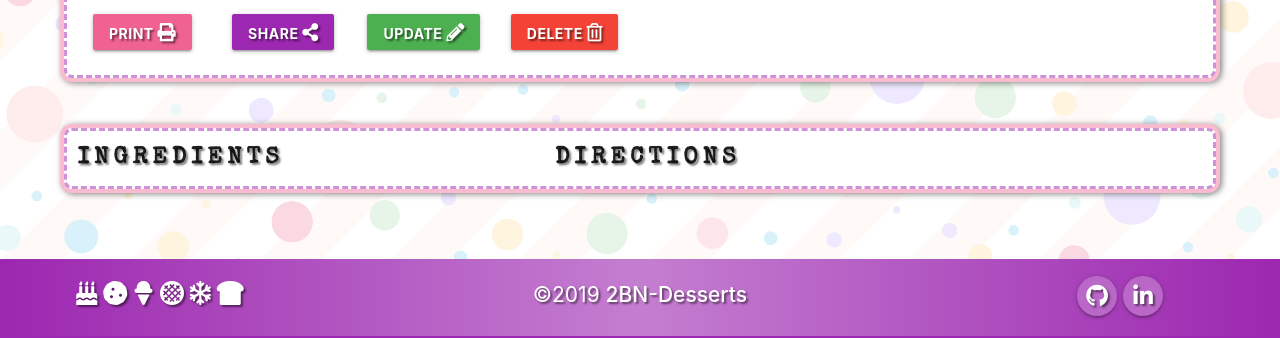
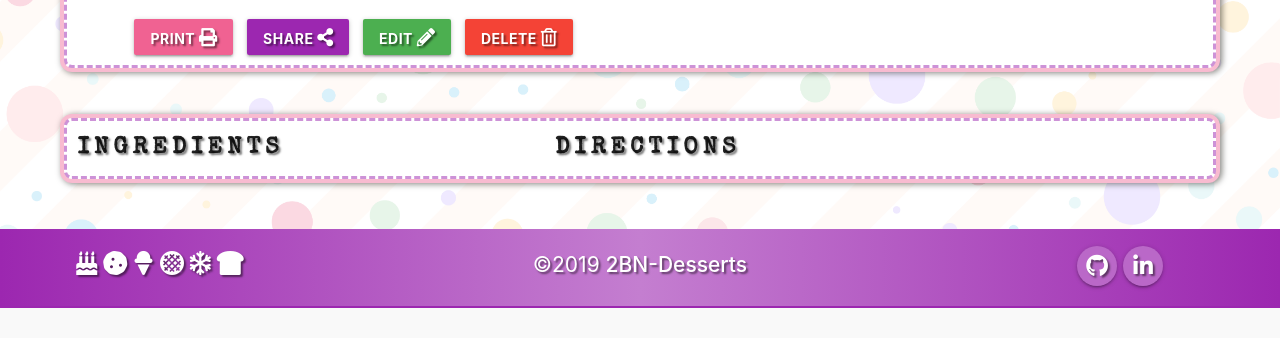
Before and after one commit to TravelTimN/ci-milestone04-dcd, a Flask app: template app/templates/view_dessert.html in a window 1280 px wide. Shown: the part 542-880 px from the top of the page. After the commit the page ends 850 px from the top, so only its background shows below. Run offline with Flask 2, Linux system fonts and the light colour scheme; the template is opened without the code that fills it, so the values that code supplies are empty; some libraries are stand-ins or nearby versions; some web fonts are replaced.

Commit message:
Fix overflow-x issues on two mobile pages
I found overflow-x on mobile versions of
the profile.html and view_dessert.html pages.
Made a couple minor design edits as well.

```diff
--- a/app/static/css/style.css
+++ b/app/static/css/style.css
@@ -157,7 +157,6 @@ ul.sidenav li>a.btn {
 /*----- Main -----*/
 main {
     margin-top: 80px;
-    margin-bottom: 20px;
     flex: 1 0 auto;
 }
 
@@ -349,6 +348,10 @@ footer {
     padding: 0 0.75rem;
 }
 
+.user-buttons a {
+    margin: 5px;
+}
+
 .new-recipe {
     padding: 15px;
 }
@@ -509,6 +512,10 @@ ul.collapsible {
         width: 75vw;
     }
 
+    .material-tooltip {
+        font-size: 1.25rem;
+    }
+
     nav .brand-logo {
         font-size: 2em;
         margin-left: 0.75em;
--- a/app/templates/view_dessert.html
+++ b/app/templates/view_dessert.html
@@ -21,21 +21,18 @@
             <img src="{{ url_for('static', filename='img/desserts/'+recipe.dessert_type|replace(' + ', '-')|replace(' ', '-')|lower+'.png') }}" class="responsive-img" alt="Dessert">
             {% endif %}
 
-            <div class="card-content row user-buttons">
+            <div class="card-content user-buttons">
                 <!-- Print Button -->
-                <div class="col s3">
                     <a class="waves-effect waves-light btn bold upper pink lighten-2 text-shadow-2" id="print-btn">
-                        <span class="hide-on-small-only">Print</span>
-                        <i class="fas fa-print material-icons hide-on-med-only"></i>
+                        <span class="hide-on-small-and-down">Print</span>
+                        <i class="fas fa-print material-icons"></i>
                     </a>
-                </div>
 
                 <!-- Share Button -->
-                <div class="col s3">
                     <a class="waves-effect waves-light btn bold upper modal-trigger purple text-shadow-2" id="share-btn"
                         href="#modal-share-recipe">
-                        <span class="hide-on-small-only">Share</span>
-                        <i class="fas fa-share-alt material-icons hide-on-med-only"></i></a>
+                        <span class="hide-on-small-and-down">Share</span>
+                        <i class="fas fa-share-alt material-icons"></i></a>
                     <!-- share modal -->
                     <div id="modal-share-recipe" class="modal">
                         <div class="modal-content">
@@ -47,25 +44,21 @@
                             </a>
                         </div>
                     </div>
-                </div>
 
                 <!-- only visible for session-user or Admin -->
                 {% if session.user|lower == author|lower or session.user|lower == "admin"|lower %}
                 <!-- Update Button -->
-                <div class="col s3">
                     <a class="waves-effect waves-light btn bold upper green text-shadow-2"
                         href="{{ url_for('update_dessert', recipe_id=recipe._id, slugUrl=recipe.recipe_slug) }}">
-                        <span class="hide-on-small-only">Update</span>
-                        <i class="fas fa-pencil-alt material-icons hide-on-med-only"></i>
+                        <span class="hide-on-small-and-down">Edit</span>
+                        <i class="fas fa-pencil-alt material-icons"></i>
                     </a>
-                </div>
 
                 <!-- Delete Button -->
-                <div class="col s3">
                     <a class="waves-effect waves-light btn bold upper modal-trigger red text-shadow-2"
                         href="#modal-delete-recipe">
-                        <span class="hide-on-small-only">Delete</span>
-                        <i class="far fa-trash-alt material-icons hide-on-med-only"></i></a>
+                        <span class="hide-on-small-and-down">Delete</span>
+                        <i class="far fa-trash-alt material-icons"></i></a>
                     <!-- delete modal -->
                     <div id="modal-delete-recipe" class="modal">
                         <div class="modal-content">
@@ -83,7 +76,6 @@
                             </a>
                         </div>
                     </div>
-                </div>
                 {% endif %}
             </div>
 
@@ -132,13 +124,13 @@
             {% if session.user %}
             <p class="print-no">
                 {% if recipe._id in user_favs %}
-                <a class="btn white purple-text bold upper waves-effect waves-purple" id="love-it-yes"
+                <a class="btn btn-large red lighten-5 purple-text bold upper waves-effect waves-purple" id="love-it-yes"
                     href="{{ url_for('delete_favorite', recipe_id=recipe._id, slugUrl=recipe.recipe_slug) }}">
                     You love it!
                     <i class="fas fa-heart material-icons pink-text text-lighten-2 text-shadow-1"></i>
                 </a>
                 {% else %}
-                <a class="btn white purple-text bold upper waves-effect waves-purple" id="love-it-no"
+                <a class="btn btn-large red lighten-5 purple-text bold upper waves-effect waves-purple" id="love-it-no"
                     href="{{ url_for('add_favorite', recipe_id=recipe._id, slugUrl=recipe.recipe_slug) }}">
                     Love it?
                     <i class="far fa-heart material-icons pink-text text-lighten-2 text-shadow-1"></i>
```
Also changed, not shown: app/templates/profile.html (+2 -10 lines).
